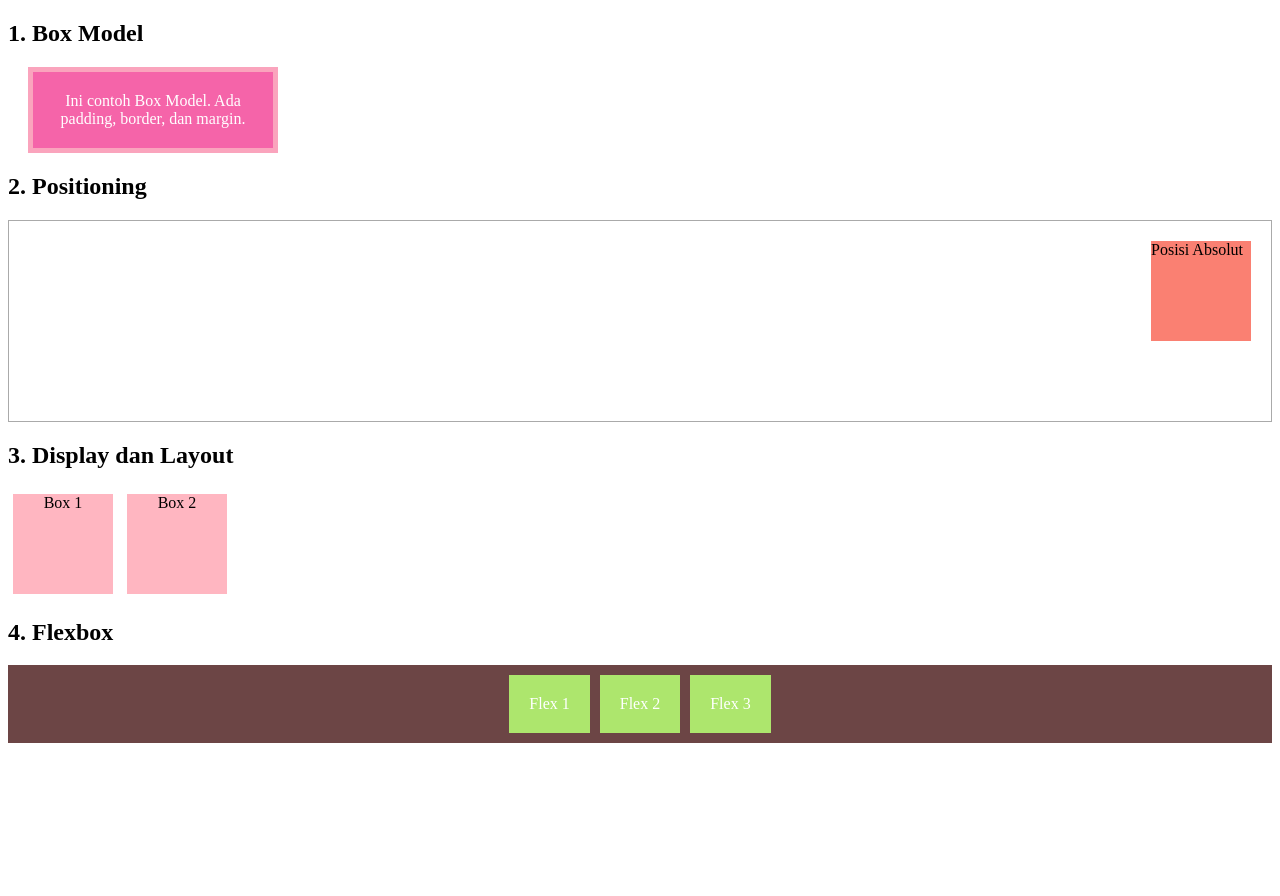
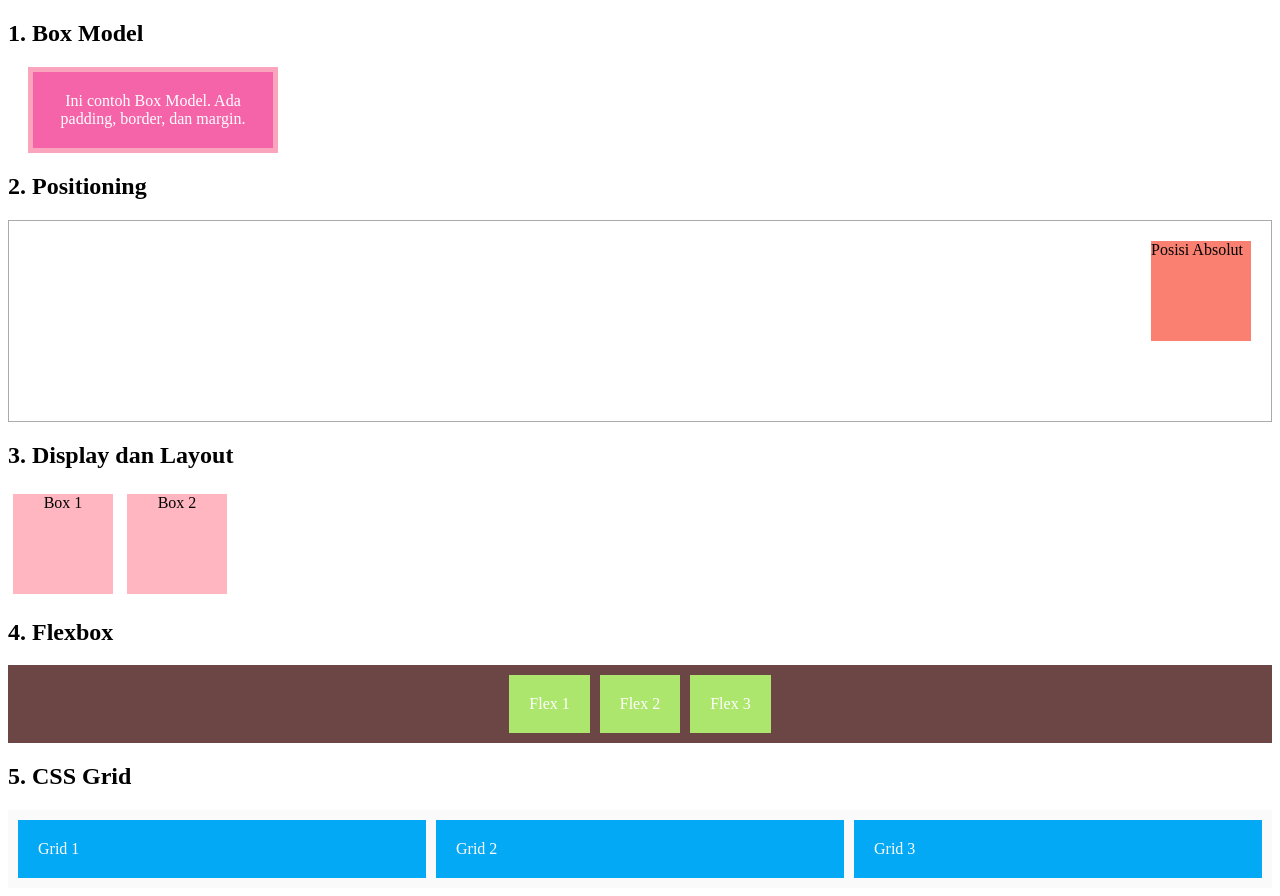
Before and after one commit to dapimorales/1124160205-p10, a plain HTML site: page index.html in a window 1280 px wide. Before the commit the page ends 800 px from the top, so only its background shows below. Drawn offline with Linux system fonts and the light colour scheme; a web font is replaced by a local one.

Commit message:
grid item

```diff
--- a/index.html
+++ b/index.html
@@ -61,6 +61,21 @@
       color: white;
     }
 
+        /* ### CSS GRID ### */
+    .grid-container {
+      display: grid; /* Mengaktifkan Grid layout */
+      grid-template-columns: repeat(3, 1fr); /* 3 kolom dengan lebar sama */
+      gap: 10px;
+      background-color: #fafafa;
+      padding: 10px;
+    }
+
+    .grid-item {
+      background-color: #03a9f4;
+      padding: 20px;
+      color: white;
+    }
+
 
     </style>
 </head>
@@ -90,5 +105,15 @@
     <div class="flex-item">Flex 3</div>
   </div>
 
+   <!-- CSS GRID -->
+  <h2>5. CSS Grid</h2>
+  <div class="grid-container">
+    <div class="grid-item">Grid 1</div>
+    <div class="grid-item">Grid 2</div>
+    <div class="grid-item">Grid 3</div>
+  </div>
+
+
+
 </body>
 </html>
```
